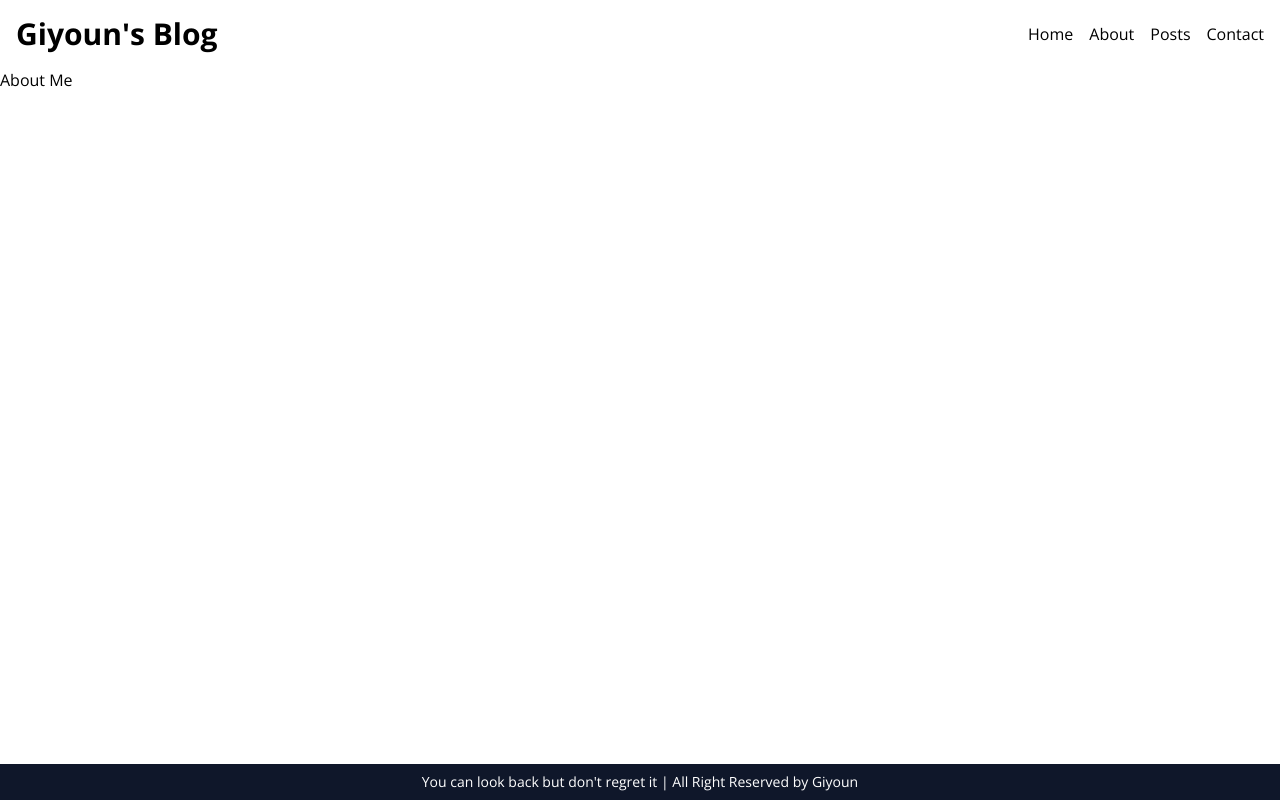
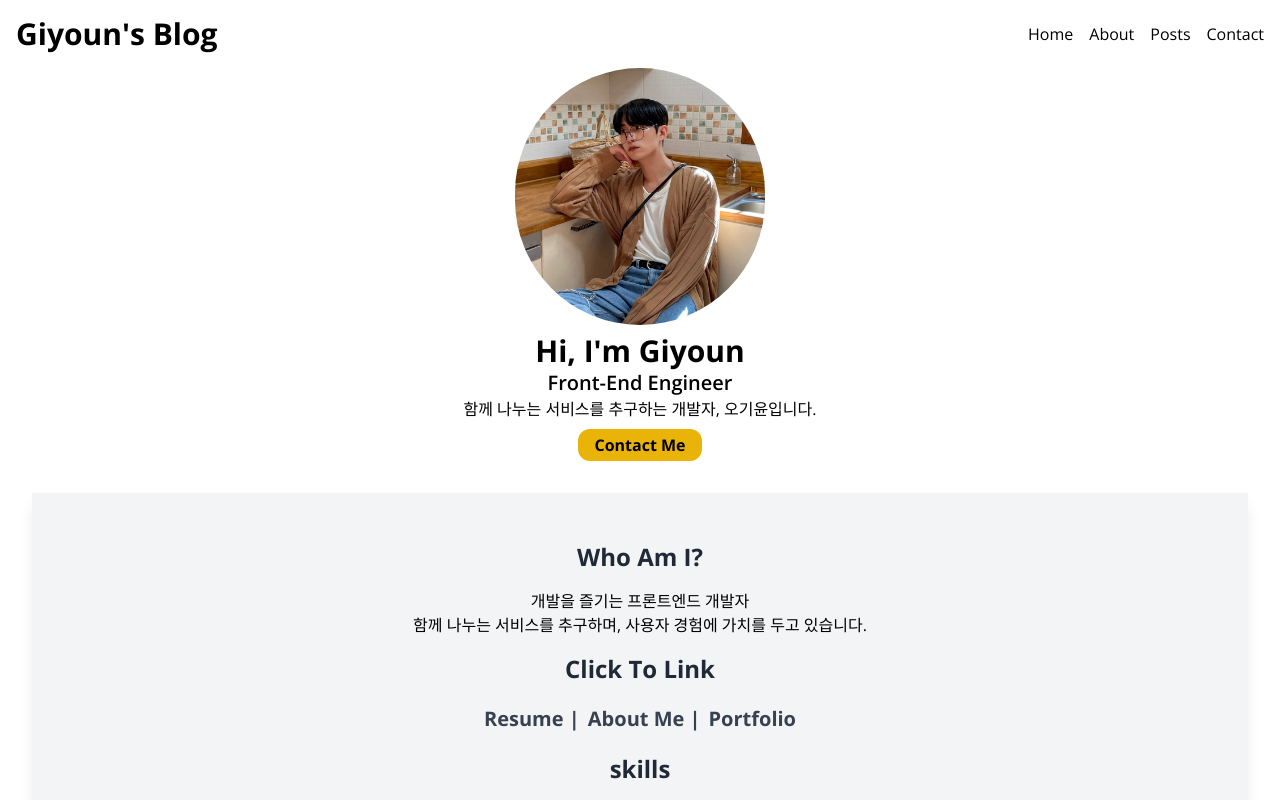
Before and after one commit to Gi-Youn-Oh/Next.js_Blog, a Next.js app: page /about in a window 1280 px wide. Built offline with nearby package versions, Linux system fonts and the light colour scheme.

Commit message:
About Page

```diff
--- a/src/app/about/page.tsx
+++ b/src/app/about/page.tsx
@@ -1,5 +1,37 @@
+import Hero from "@/components/Hero";
+import Link from "next/link";
+
+const TITLE_CLASS = "text-2xl font-bold text-gray-800 my-4"
+const CONTENT_CLASS = "text-xl font-bold text-gray-700 m-1";
+
 export default function About() {
     return (
-        <p>About Me</p>
+        <>
+            <Hero/>
+            <section className="bg-gray-100 shadow-lg p-8 m-8 text-center">
+                <h2 className={TITLE_CLASS}>Who Am I?</h2>
+                <p>개발을 즐기는 프론트엔드 개발자 <br/>
+                함께 나누는 서비스를 추구하며, 사용자 경험에 가치를 두고 있습니다.
+                </p>
+                <h2 className={TITLE_CLASS}>Click To Link</h2>
+                <div className="flex justify-center my-2">
+                <Link href="https://www.notion.so/6e24c23a25bc4fa7838849ab5d777d1e">
+                <h3 className={CONTENT_CLASS}>Resume |</h3>
+                </Link>
+                <Link href="https://www.notion.so/b87f403ff5ec4e47a7ebfc7dcfbae2d2">
+                <h3 className={CONTENT_CLASS}>About Me |</h3>
+                </Link>
+                <Link href="https://www.notion.so/bd0bd61f95074e20b24800ed7ea7f1bb">
+                <h3 className={CONTENT_CLASS}>Portfolio</h3>
+                </Link>
+                </div>
+
+                <h2 className={TITLE_CLASS}>skills</h2>
+                <p>HTML, CSS, JavaScript, TypeScript
+                <br/>
+                React, ReactNative, Redux, ReactQuery, Next
+                <br/> StyledComponents, TailWind</p>
+            </section>
+        </>
     )
 }
```
